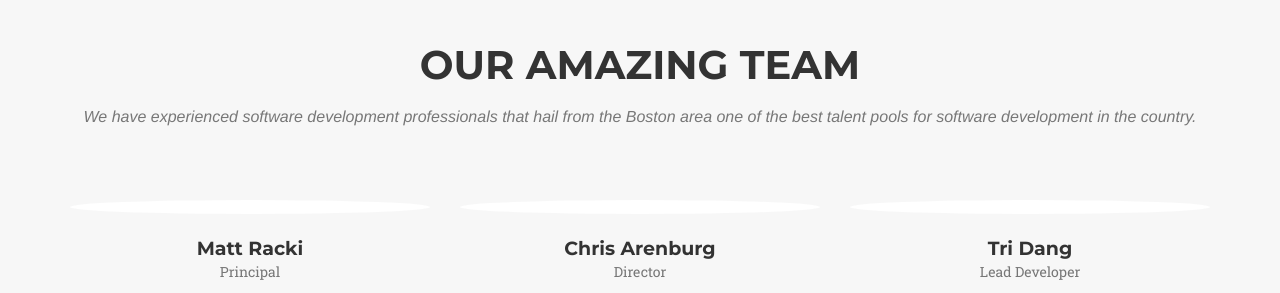
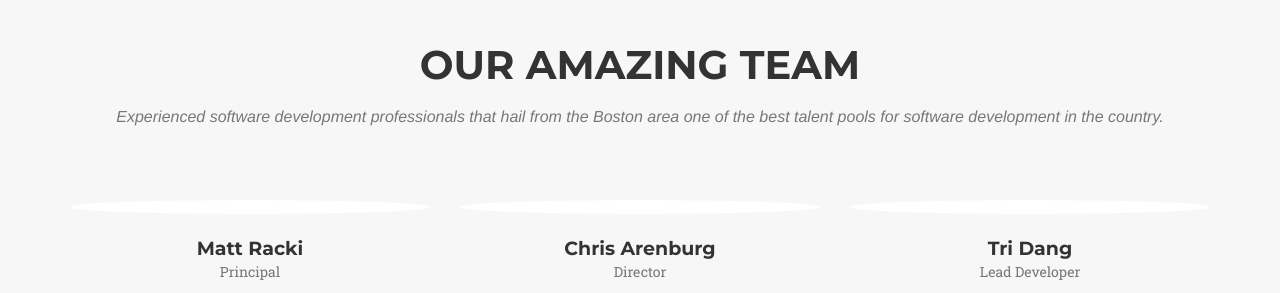
Before and after one commit to coderack/coderack.github.io, a Jekyll site: the page built from index.html, in a window 1280 px wide and 900 px high, scrolled down 4507 px. Shown: the part 152-445 px from the top of the window. Built offline with Jekyll 4.4.1, drawn with Linux system fonts in a browser that asks for light colours; some web fonts are replaced.

Commit message:
Updated team.html

```diff
--- a/_includes/team.html
+++ b/_includes/team.html
@@ -4,7 +4,7 @@
             <div class="row">
                 <div class="col-lg-12 text-center">
                     <h2 class="section-heading">Our Amazing Team</h2>
-                    <h3 class="section-subheading text-muted">We have experienced software development professionals that hail from the Boston area one of the best talent pools for software development in the country.</h3>
+                    <h3 class="section-subheading text-muted">Experienced software development professionals that hail from the Boston area one of the best talent pools for software development in the country.</h3>
                 </div>
             </div>
             <div class="row">
```
